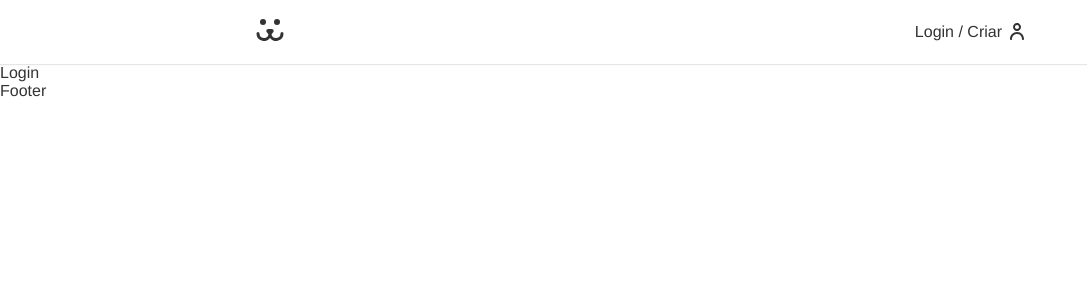
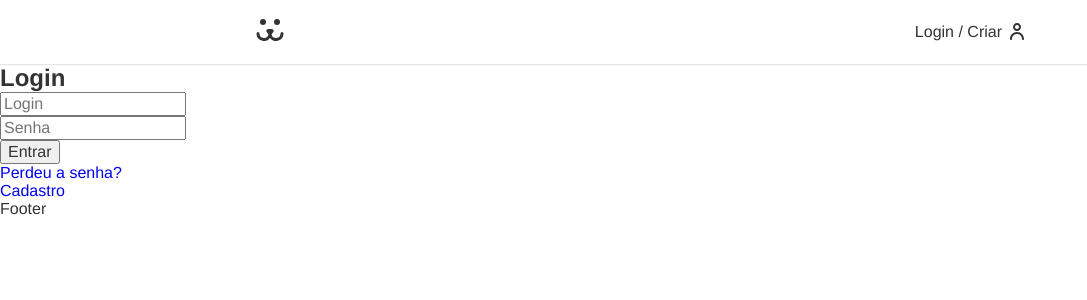
Before and after one commit to gabfrancadev/dogs-react, a React (Vite) app: page /login in a window 1280 px wide. Shown: the top 300 px of the page, without its empty margins (0-1087 px from the left). Built offline with nearby package versions, Linux system fonts and the light colour scheme.

Commit message:
login creation

```diff
--- a/src/App.jsx
+++ b/src/App.jsx
@@ -16,7 +16,7 @@ function App() {
 
         <Routes>
           <Route path="/" element={<Home />} />
-          <Route path="/login" element={<Login />} />
+          <Route path="/login/*" element={<Login />} />
         </Routes>
 
         <Footer />
--- a/src/components/login/Login.jsx
+++ b/src/components/login/Login.jsx
@@ -1,7 +1,21 @@
 import React from 'react';
+import { Routes, Route } from 'react-router-dom';
+import LoginForm from './LoginForm';
+import LoginCreate from './LoginCreate';
+import LoginPasswordLost from './LoginPasswordLost';
+import LoginPasswordReset from './LoginPasswordReset';
 
 const Login = () => {
-  return <div>Login</div>;
+  return (
+    <div>
+      <Routes>
+        <Route path="/" element={<LoginForm />} />
+        <Route path="criar" element={<LoginCreate />} />
+        <Route path="perdeu" element={<LoginPasswordLost />} />
+        <Route path="resetar" element={<LoginPasswordReset />} />
+      </Routes>
+    </div>
+  );
 };
 
 export default Login;
--- /dev/null
+++ b/src/components/login/LoginCreate.jsx
@@ -0,0 +1,7 @@
+import React from 'react';
+
+const LoginCreate = () => {
+  return <div>Login Create</div>;
+};
+
+export default LoginCreate;
--- /dev/null
+++ b/src/components/login/LoginForm.jsx
@@ -0,0 +1,59 @@
+import React from 'react';
+import { Link } from 'react-router-dom';
+
+const LoginForm = () => {
+  const [userName, setUserName] = React.useState('');
+  const [password, setPassword] = React.useState('');
+
+  function handleSubmit(event) {
+    event.preventDefault();
+
+    fetch('https://dogsapi.origamid.dev/json/jwt-auth/v1/token', {
+      method: 'POST',
+      headers: {
+        'Content-Type': 'application/json',
+      },
+      body: JSON.stringify({
+        username: userName,
+        password,
+      }),
+    })
+      .then((response) => {
+        console.log(response);
+        return response.json();
+      })
+      .then((json) => {
+        console.log(json);
+      });
+  }
+
+  return (
+    <section>
+      <h1>Login</h1>
+      <form action="" onSubmit={handleSubmit}>
+        <input
+          type="text"
+          name="login"
+          id="login"
+          placeholder="Login"
+          value={userName}
+          onChange={(e) => setUserName(e.target.value)}
+        />
+        <input
+          type="password"
+          name="password"
+          id="password"
+          placeholder="Senha"
+          value={password}
+          onChange={(e) => setPassword(e.target.value)}
+        />
+        <button>Entrar</button>
+      </form>
+      <Link to="/login/perdeu">Perdeu a senha?</Link>
+      <br />
+      <Link to="/login/criar">Cadastro</Link>
+    </section>
+  );
+};
+
+export default LoginForm;
--- /dev/null
+++ b/src/components/login/LoginPasswordLost.jsx
@@ -0,0 +1,7 @@
+import React from 'react';
+
+const LoginPasswordLost = () => {
+  return <div></div>;
+};
+
+export default LoginPasswordLost;
--- /dev/null
+++ b/src/components/login/LoginPasswordReset.jsx
@@ -0,0 +1,7 @@
+import React from 'react';
+
+const LoginPasswordReset = () => {
+  return <div></div>;
+};
+
+export default LoginPasswordReset;
```
